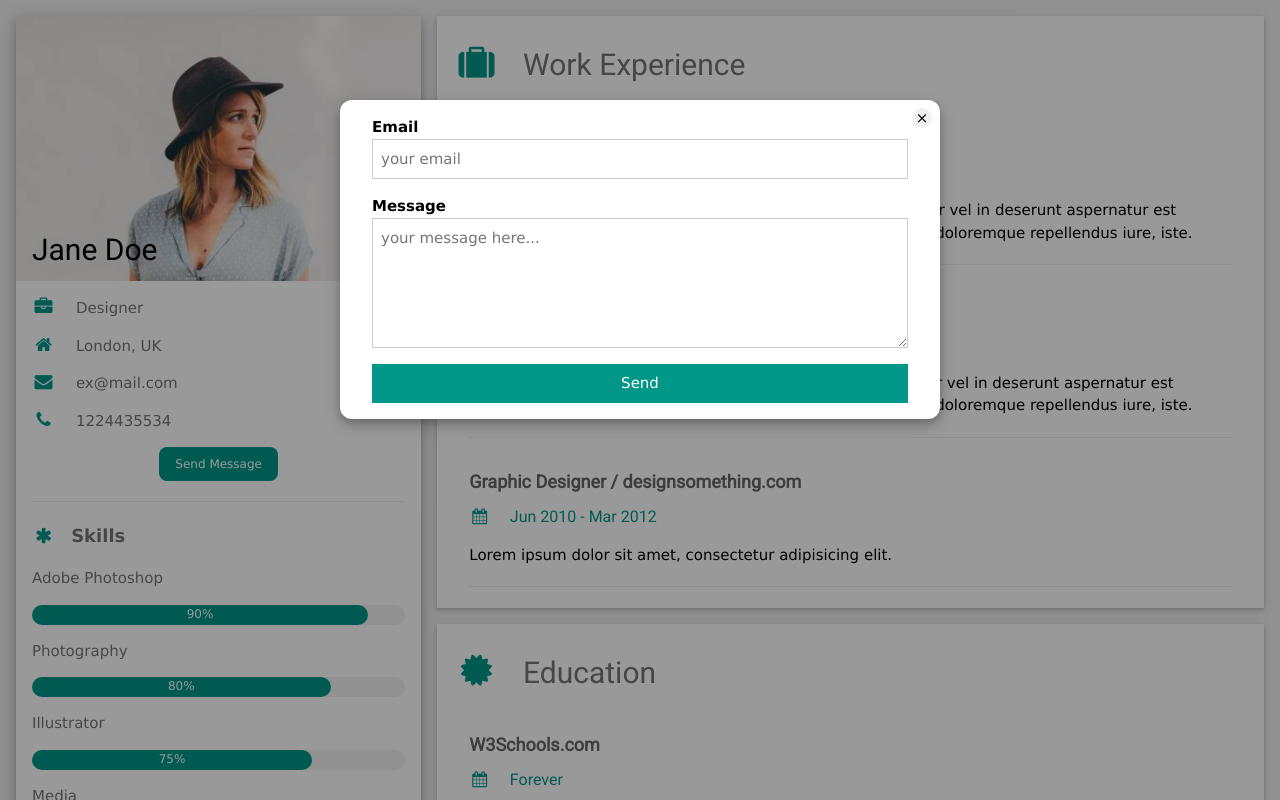
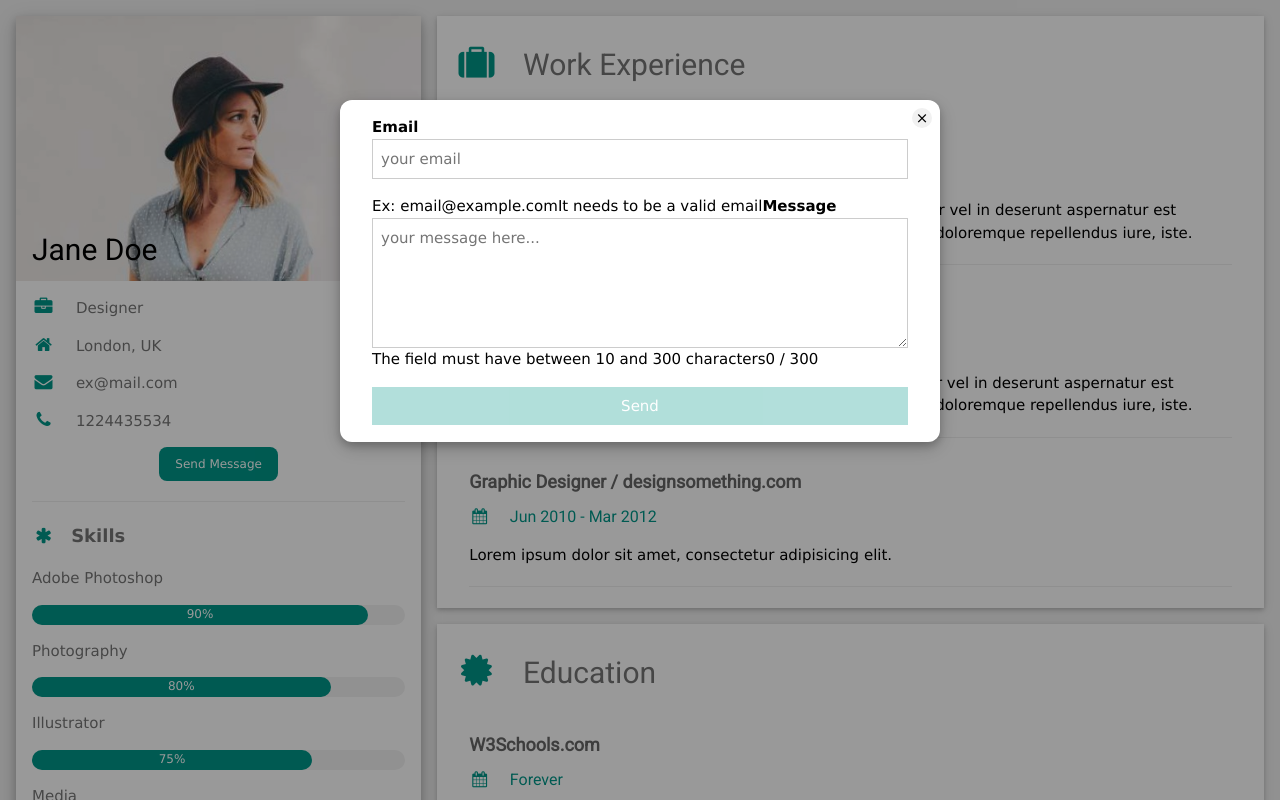
Before and after one commit to FelipeBZanardo/Projeto-Final-Angular-I, an Angular app in the folder curriculo-angular/: page / in a window 1280 px wide. Both pictures are taken after a click on the button "Send Message". Shown: the top 800 px of the page. Built offline with nearby package versions, Linux system fonts and the light colour scheme.

Commit message:
feat: reactive form

```diff
--- a/curriculo-angular/angular.json
+++ b/curriculo-angular/angular.json
@@ -95,5 +95,8 @@
         }
       }
     }
+  },
+  "cli": {
+    "analytics": false
   }
 }
--- a/curriculo-angular/src/app/components/modal-form/modal-form.component.html
+++ b/curriculo-angular/src/app/components/modal-form/modal-form.component.html
@@ -1,14 +1,21 @@
 <div class="w3-modal w3-animate-opacity w3-show">
   <div class="w3-modal-content w3-card-4 w3-animate-zoom">
     <div class="w3-container">
-      <span class="w3-button w3-display-topright round-btn" (click)="closeModal()" >&times;</span>
-      <form class="w3-container" action="submit">
+      <span class="w3-button w3-display-topright round-btn" (click)="closeModal()">&times;</span>
+      <form class="w3-container" [formGroup]="contactForm" action="submit">
         <div class="w3-section">
           <label><b>Email</b></label>
-          <input class="w3-input w3-border w3-margin-bottom" type="email" placeholder="your email" name="sender" required>
+          <input class="w3-input w3-border w3-margin-bottom" type="email" placeholder="your email"
+            formControlName="email">
+          <mat-hint>Ex: email@example.com</mat-hint>
+          <mat-error>It needs to be a valid email</mat-error>
           <label><b>Message</b></label>
-          <textarea class="w3-input w3-border" rows="5" placeholder="your message here..." name="msg" required></textarea>
-          <button class="w3-button w3-block w3-teal w3-section w3-padding" type="submit">Send</button>
+          <textarea class="w3-input w3-border" rows="5" placeholder="your message here..."
+            formControlName="message"></textarea>
+          <mat-error>The field must have between 10 and 300 characters</mat-error>
+          <mat-hint align="end">{{ characterCount }} / 300</mat-hint>
+          <button class="w3-button w3-block w3-teal w3-section w3-padding" (click)="onSubmit()"
+            [disabled]="contactForm.invalid" type="submit">Send</button>
         </div>
       </form>
     </div>
--- a/curriculo-angular/src/app/components/modal-form/modal-form.component.ts
+++ b/curriculo-angular/src/app/components/modal-form/modal-form.component.ts
@@ -1,12 +1,51 @@
-import { Component, EventEmitter, Output } from '@angular/core';
+import { Component, EventEmitter, Output, OnInit } from '@angular/core';
+import { FormControl, FormGroup, Validators } from '@angular/forms';
+import { Message } from 'src/app/models/message.model';
 
 @Component({
   selector: 'app-modal-form',
   templateUrl: './modal-form.component.html',
-  styleUrls: ['./modal-form.component.css']
+  styleUrls: ['./modal-form.component.css'],
 })
-export class ModalFormComponent {
+export class ModalFormComponent implements OnInit {
   @Output() hideForm = new EventEmitter<boolean>();
+
+  public message?: Message;
+  public contactForm!: FormGroup;
+  public characterCount: number = 0;
+
+  ngOnInit(): void {
+    this.buildForm();
+    this.subscribeToValueChanges();
+  }
+
+  public buildForm(): void {
+    const required = Validators.required;
+
+    this.contactForm = new FormGroup({
+      email: new FormControl(null, [required, Validators.email]),
+      message: new FormControl(null, [
+        required,
+        Validators.minLength(10),
+        Validators.maxLength(300),
+      ]),
+    });
+  }
+
+  private subscribeToValueChanges(): void {
+    const messageControl = this.contactForm.get('message');
+
+    if (messageControl) {
+      messageControl.valueChanges.subscribe((value: string) => {
+        this.characterCount = value.length;
+      });
+    }
+  }
+
+  public onSubmit(): void {
+    this.message = this.contactForm.value;
+    this.hideForm.emit();
+  }
 
   closeModal(): void {
     this.hideForm.emit();
--- /dev/null
+++ b/curriculo-angular/src/app/models/message.model.ts
@@ -0,0 +1,5 @@
+export interface Message {
+  id?: string;
+  email: string;
+  message: string;
+}
```
Also changed, not shown: curriculo-angular/src/app/app.component.html (+4 -6 lines), curriculo-angular/src/app/app.module.ts (+16 -4 lines).
